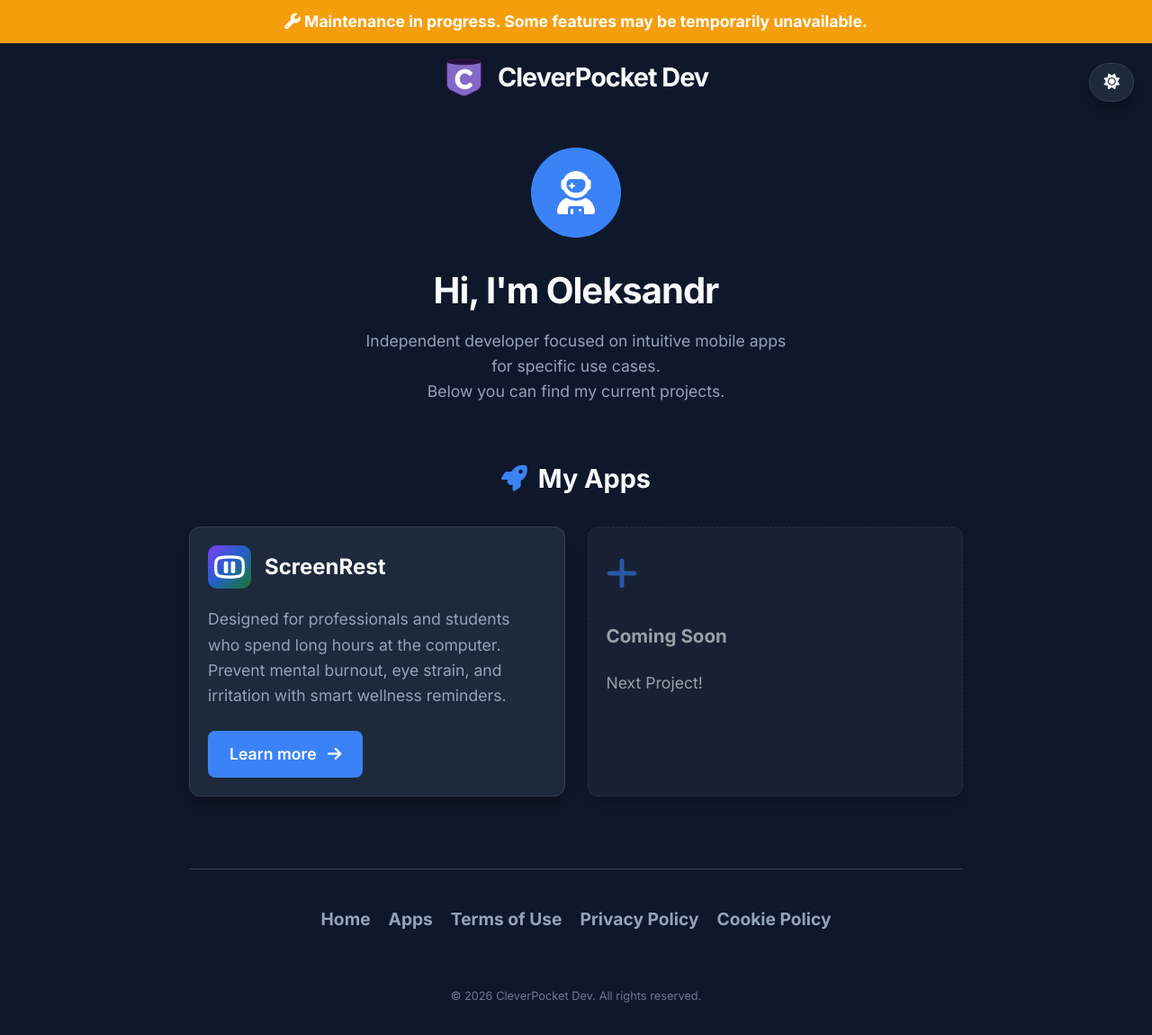
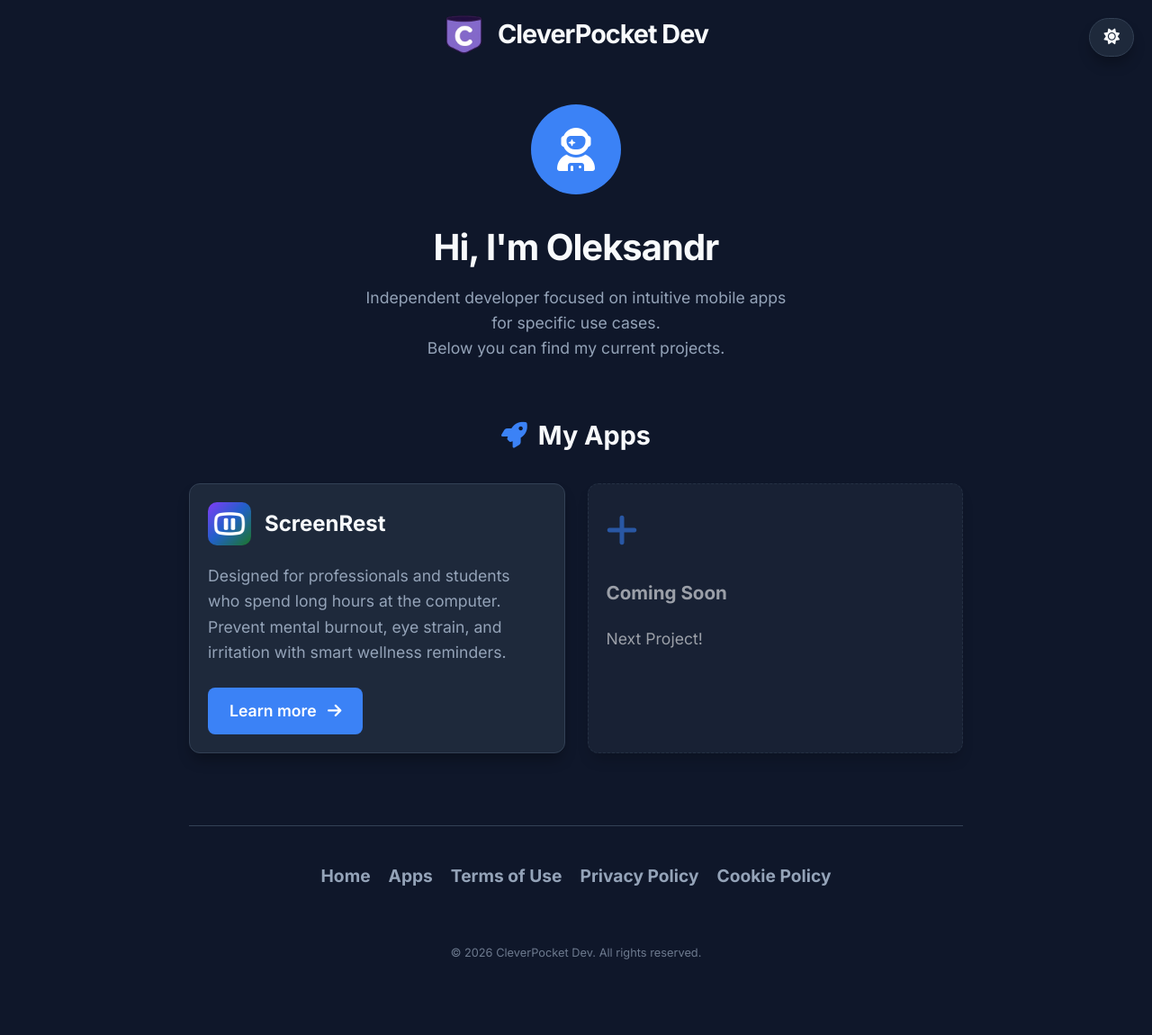
Before and after one commit to digitalcreat0r/sitoweb, a Jekyll site: the page built from index.html, in a window 1280 px wide and 1150 px high. Shown: the whole window at 90% size. Built offline with Jekyll 4.4.1, drawn with Linux system fonts in a browser that asks for light colours; some of the changed lines change nothing that is shown.

Commit message:
tolto manutenzione

```diff
--- a/_config.yml
+++ b/_config.yml
@@ -26,5 +26,5 @@
     output: true
 
 # Banner di Manutenzione, mettere su true durante la manutenzione, altrimenti su false
-maintenance_mode: true
+maintenance_mode: false
 maintenance_message: "Maintenance in progress. Some features may be temporarily unavailable."
```
